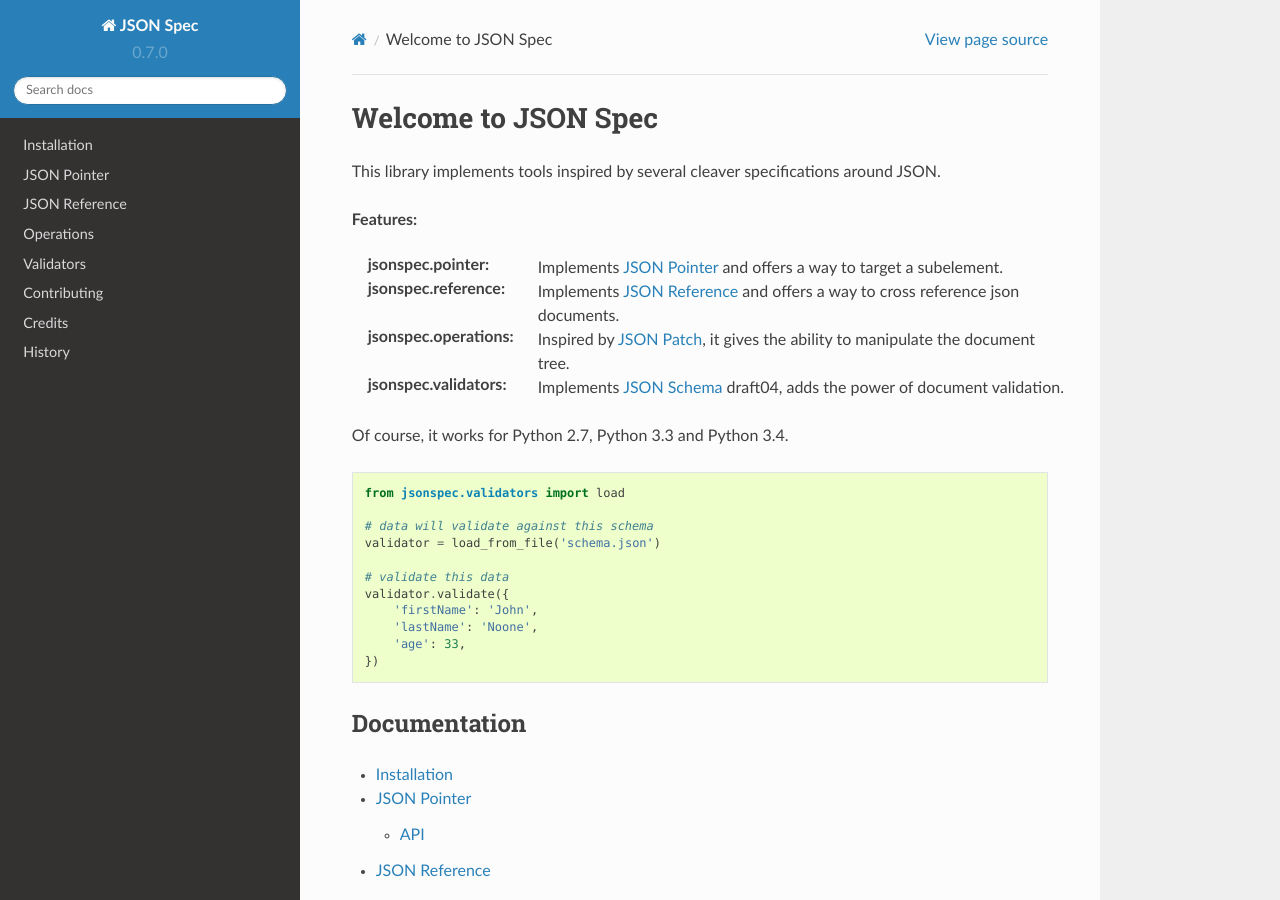
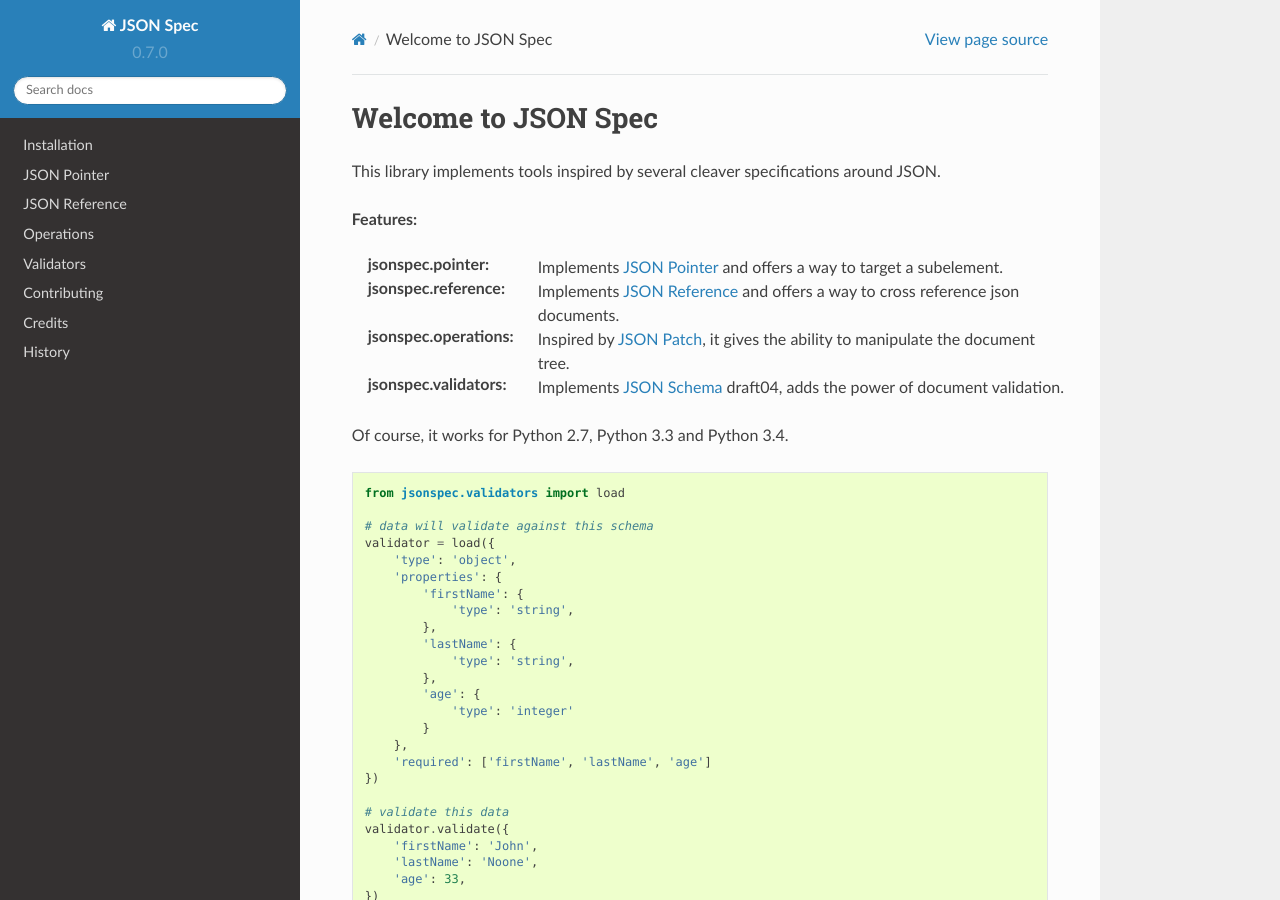
Before and after one commit to johnnoone/json-spec, a Sphinx documentation site: the page built from docs/index.rst, in a window 1280 px wide and 900 px high. Built offline with Sphinx 7.4.7 and the Read the Docs theme 2.0.0, drawn with Linux system fonts in a browser that asks for light colours.

Commit message:
fix default

```diff
--- a/README.rst
+++ b/README.rst
@@ -4,8 +4,8 @@ Json Spec
 .. image:: https://badge.fury.io/py/json-spec.png
     :target: http://badge.fury.io/py/json-spec
 
-.. image:: https://travis-ci.org/johnnoone/jsonspec.png?branch=master
-    :target: https://travis-ci.org/johnnoone/jsonspec
+.. image:: https://travis-ci.org/johnnoone/json-spec.png?branch=master
+    :target: https://travis-ci.org/johnnoone/json-spec
 
 .. image:: https://pypip.in/d/json-spec/badge.png
     :target: https://pypi.python.org/pypi/json-spec
--- a/docs/index.rst
+++ b/docs/index.rst
@@ -28,7 +28,21 @@ Of course, it works for Python 2.7, Python 3.3 and Python 3.4.
     from jsonspec.validators import load
 
     # data will validate against this schema
-    validator = load_from_file('schema.json')
+    validator = load({
+        'type': 'object',
+        'properties': {
+            'firstName': {
+                'type': 'string',
+            },
+            'lastName': {
+                'type': 'string',
+            },
+            'age': {
+                'type': 'integer'
+            }
+        },
+        'required': ['firstName', 'lastName', 'age']
+    })
 
     # validate this data
     validator.validate({
```
Also changed, not shown: 2 other files.
